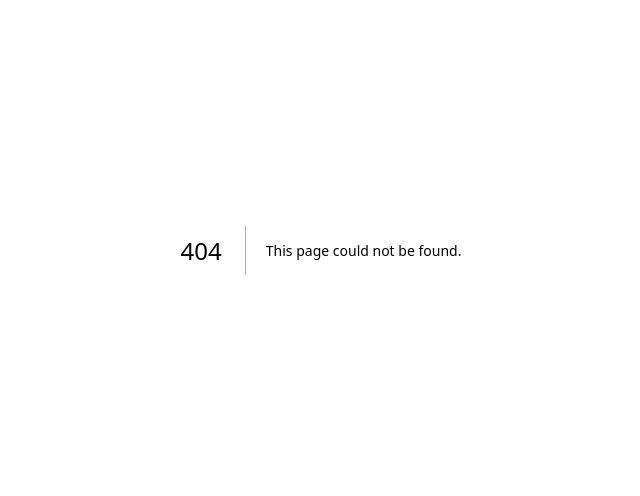
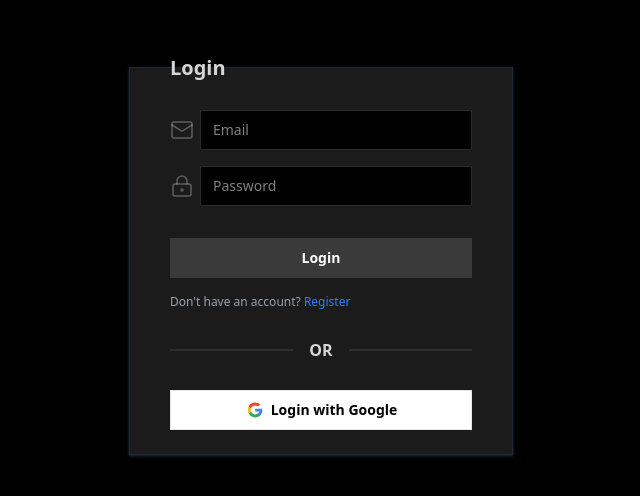
Before and after one commit to Nidokohi/KamiLog-anime-tracker, a Next.js app: page /login in a window 1280 px wide. Before the commit this address had no page. Shown: the part 150-646 px from the top of the page, without its empty margins (319-959 px from the left). Built offline with nearby package versions, Linux system fonts and the light colour scheme.

Commit message:
login page

```diff
--- /dev/null
+++ b/src/app/login/page.tsx
@@ -0,0 +1,49 @@
+
+'use client'
+
+
+import { Mail, LockKeyhole } from 'lucide-react';
+import { useState } from 'react';
+
+
+export default function LoginPage() {
+
+    const [credentials, setCredentials] = useState({ email: '', password: '' });
+
+    const onChange = (e: React.ChangeEvent<HTMLInputElement>) => {
+        setCredentials({ ...credentials, [e.target.name]: e.target.value });
+    }
+
+    return (
+        <div className="w-full h-screen flex items-center justify-center">
+            <fieldset className="fieldset bg-base-300 border-gray-800 shadow-sm shadow-gray-800 rounded-box w-96 border p-6 px-10 gap-4">
+                <legend className="fieldset-legend text-xl">Login</legend>
+
+                <label className="label">
+                    <span className="label">
+                        <Mail strokeWidth={1.5} />
+                    </span>
+                    <input type="email" className="input text-white" placeholder="Email" name="email" value={credentials.email} onChange={onChange} />
+                </label>
+
+                <label className="label">
+                    <span className="label">
+                        <LockKeyhole strokeWidth={1.5} />
+                    </span>
+                    <input type="password" className="input text-white" placeholder="Password" name="password" value={credentials.password} onChange={onChange} />
+                </label>
+
+                <button className="btn btn-neutral mt-4">Login</button>
+
+                <span className="text-xs text-gray-400">Don&apos;t have an account? <a href="/register" className="text-blue-500 hover:underline">Register</a></span>
+
+                <div className="divider font-bold text-base">OR</div>
+                <button className="btn bg-white text-black border-[#e5e5e5] hover:opacity-90">
+                    <svg aria-label="Google logo" width="20" height="20" xmlns="http://www.w3.org/2000/svg" viewBox="0 0 512 512"><g><path d="m0 0H512V512H0" fill="#fff"></path><path fill="#34a853" d="M153 292c30 82 118 95 171 60h62v48A192 192 0 0190 341"></path><path fill="#4285f4" d="m386 400a140 175 0 0053-179H260v74h102q-7 37-38 57"></path><path fill="#fbbc02" d="m90 341a208 200 0 010-171l63 49q-12 37 0 73"></path><path fill="#ea4335" d="m153 219c22-69 116-109 179-50l55-54c-78-75-230-72-297 55"></path></g></svg>
+                    Login with Google
+                </button>
+
+            </fieldset>
+        </div>
+    )
+}
```
